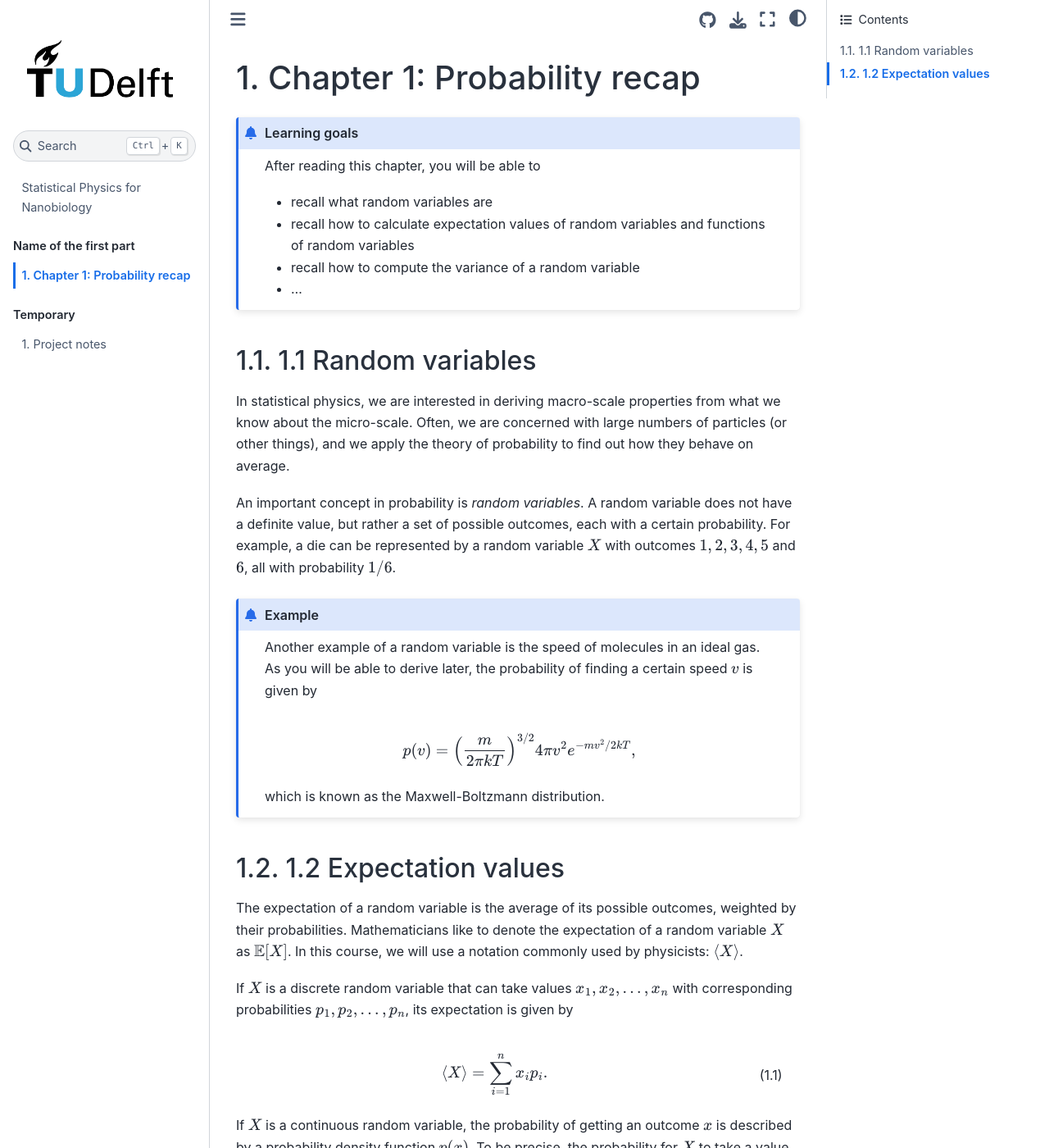
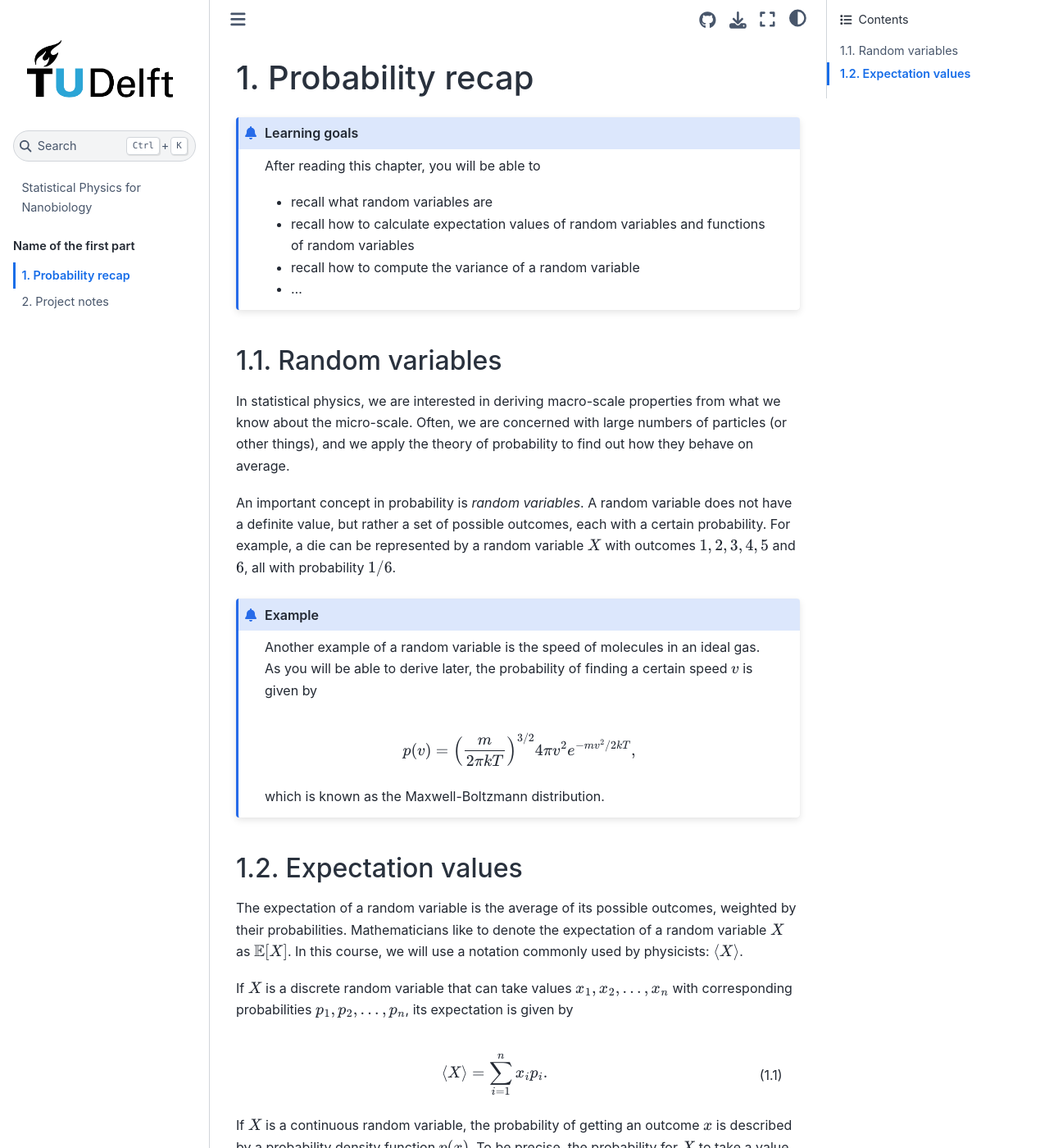
Before and after one commit to lucasdekam/nb2220-test, a Jupyter Book: the page built from chapter1.md, in a window 1280 px wide and 1400 px high. Shown: the whole window at 82% size. Built offline with Jupyter Book 1.0.4 settings and Sphinx 7.4.7 and the Sphinx Book theme 1.1.4, drawn with Linux system fonts in a browser that asks for light colours.

Commit message:
update ch1 for numbered chapters, update toc

````diff
--- a/_toc.yml
+++ b/_toc.yml
@@ -9,6 +9,4 @@
   - caption: Name of the first part
     chapters:
     - file: chapter1
-  - caption: Temporary
-    chapters:
     - file: project
--- a/chapter1.md
+++ b/chapter1.md
@@ -1,4 +1,4 @@
-Chapter 1: Probability recap
+Probability recap
 =======================
 
 ```{admonition} Learning goals
@@ -9,7 +9,7 @@
 * ...
 ```
 
-## 1.1 Random variables
+## Random variables
 In statistical physics, we are interested in deriving macro-scale properties
 from what we know about the micro-scale. Often, we are concerned with large
 numbers of particles (or other things), and we apply the theory of probability
@@ -31,7 +31,7 @@
 which is known as the Maxwell-Boltzmann distribution.
 ```
 
-## 1.2 Expectation values
+## Expectation values
 The expectation of a random variable is the average of its possible outcomes,
 weighted by their probabilities. Mathematicians like to denote the expectation of
 a random variable $X$ as $\mathbb{E}[X]$. In this course, we will use a notation
````
